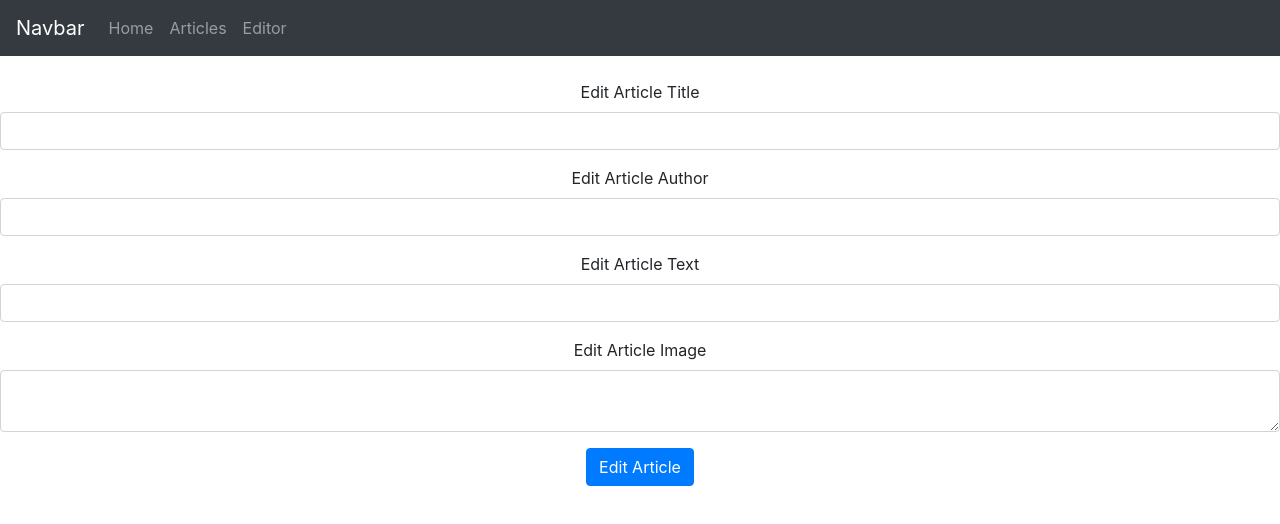
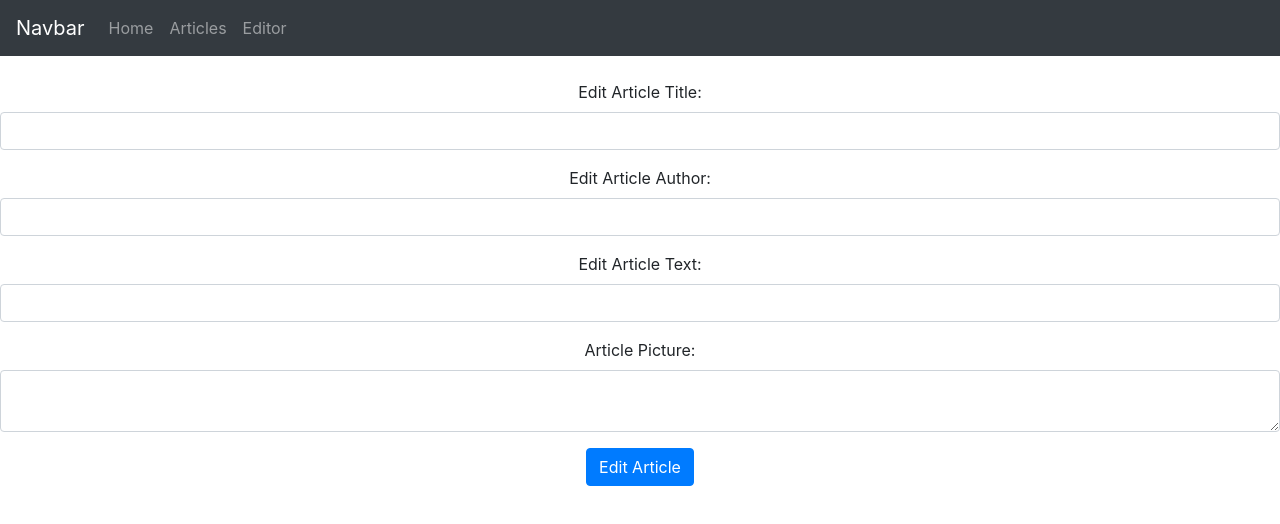
Before and after one commit to JackDyke97/Newspaper-project, a React (Create React App) app: page /edit/1 in a window 1280 px wide. Shown: the top 524 px of the page. Built offline with nearby package versions, Linux system fonts and the light colour scheme; no server answers.

Commit message:
added edit

```diff
--- a/src/components/Edit.js
+++ b/src/components/Edit.js
@@ -1,17 +1,19 @@
 import React from 'react';
 import axios from'axios';
 
+//create component used to display in the app
+
 export class Edit extends React.Component {
-    constructor(){
+
+    constructor() {
         super();
-        //binding the onchange functions
+//binding the onChange functions
         this.onSubmit = this.onSubmit.bind(this);
         this.onChangeTitle = this.onChangeTitle.bind(this);
         this.onChangeAuthor = this.onChangeAuthor.bind(this);
         this.onChangeText = this.onChangeText.bind(this);
         this.onChangeImage = this.onChangeImage.bind(this);
-
-        //set the inputs for the forms
+//Set the actual inputs for the forms
         this.state = {
             Title: '',
             Author: '',
@@ -19,20 +21,19 @@ export class Edit extends React.Component {
             Image: ''
         }
     }
-
+//using a get component method to call the function in our server which is going to grab the id and allow us to edit it
     componentDidMount(){
         console.log(this.props.match.params.id);
-//getting our app.get function from our server.js to allow us to get the variables and id for our data
+
         axios.get('http://localhost:4000/api/articles/' +this.props.match.params.id)
-        .then(response => {
+        .then(response=>{
             this.setState({
                 _id:response.data._id,
                 Title:response.data.title,
                 Author:response.data.author,
                 Text:response.data.text,
                 Image:response.data.image
-
-            });
+            })
         })
         .catch((error)=>{
             console.log(error);
@@ -67,52 +68,57 @@ export class Edit extends React.Component {
 
     onSubmit(e) {
         e.preventDefault();
-        alert("Article: " + this.state.Title + " " + this.state.Author + " " + this.state.Text + " " + this.state.Image);
+        alert("Article: " + this.state.Title + " " + this.state.Author + " " + this.state.Text+" "+ this.state.Image);
 
         const editArticle = {
             title:this.state.Title,
             author:this.state.Author,
-            text:this.state.Text,
-            image:this.state.Image,
+            text: this.state.Text,
+            image: this.state.Image,
             _id: this.state._id
-        };
+        }
 
-        axios.put('http:localhost:4000/api/articles/' +this.state._id, editArticle)
-        .then(res => {
+        axios.put('http://localhost:4000/api/articles/'+this.state._id, editArticle, )
+        .then(res =>{
             console.log(res.data)
         })
-        .catch((err => {
+        .catch((err=>{
             console.log(err);
         }))
     }
+
     render() {
-            return(
-                <div className="App">
-                <form onSubmit={this.onSubmit}></form>
-                {/* first div tag is for input control
-                    The other tags are for setting the title,author,image and text respectively
-                    The label is used to show the text on our website
-                    the  input allows us to define what type we want and to tyle it using className
-                    and also to define the value that is called*/}
+        return (
+            <div className='App'>
+                <form onSubmit={this.onSubmit}>
                     <div className="form-group">
-                    <label>Edit Article Title</label>
-                    <input type='text' className='form-control' value={this.state.Title} onChange={this.onChangeTitle}></input>
+                        <label>Edit Article Title: </label>
+                        <input type='text' className='form-control' value={this.state.Title}
+                            onChange={this.onChangeTitle}></input>
                     </div>
                     <div className="form-group">
-                    <label>Edit Article Author</label>
-                    <input type='text' className='form-control' value={this.state.Author} onChange={this.onChangeAuthor}></input>
+                        <label>Edit Article Author:</label>
+                        <input type='text' className='form-control' value={this.state.Author}
+                        onChange={this.onChangeAuthor}></input>
                         </div>
                         <div className="form-group">
-                    <label>Edit Article Text</label>
-                    <input type='text' className='form-control' value={this.state.Text} onChange={this.onChangeText}></input>
+                        <label>Edit Article Text:</label>
+                        <input type='text' className='form-control' value={this.state.Text}
+                        onChange={this.onChangeText}></input>
+                        </div>
+                    <div className='form-group'>
+                        <label>Article Picture:</label>
+                        <textarea type='text' className='form-control' value={this.state.Image}
+                        onChange={this.onChangeImage}>
+
+                        </textarea>
                     </div>
                     <div className="form-group">
-                    <label>Edit Article Image</label>
-                    <textarea type='text' className='form-control' value={this.state.Image} onChange={this.onChangeImage}></textarea>
+                        <input type='submit' className='btn btn-primary' value='Edit Article'>
+                        </input>
                     </div>
-                <div className="form-group">
-                    <input type='submit' value='Edit Article' className='btn btn-primary'></input>
-                </div>
+                </form>
+
             </div>
         );
     }
```
Also changed, not shown: 1 other file (tests, documents, lock files or other folders). Lines whose indentation alone changed are shown as unchanged.
